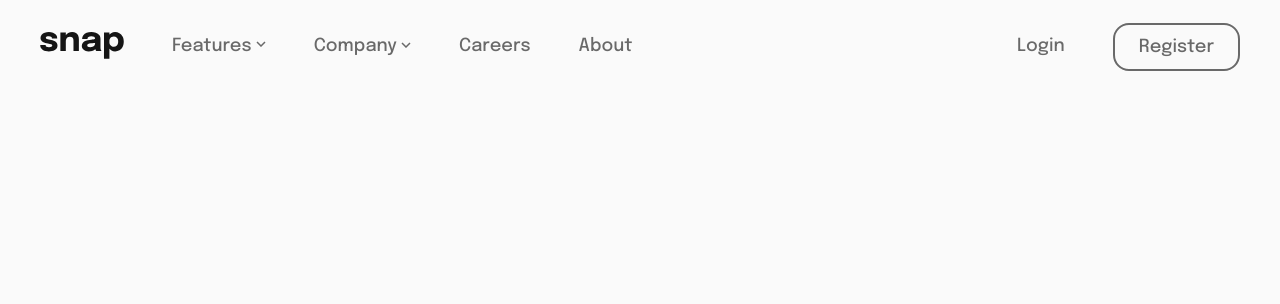
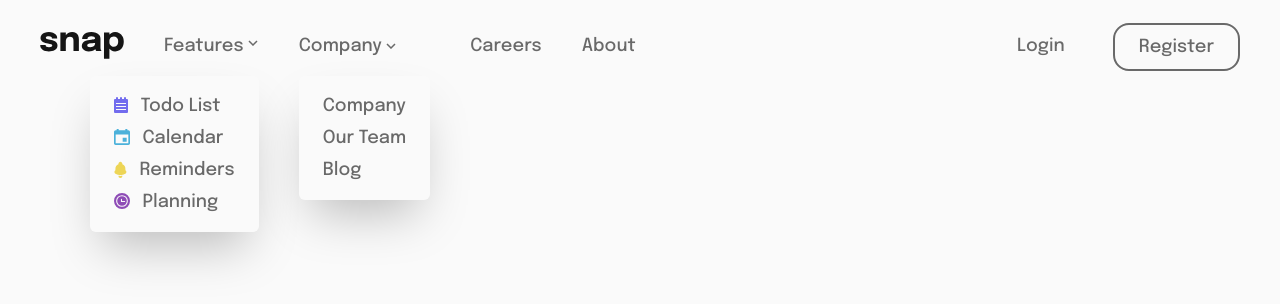
Before and after one commit to AbelardoOk/Frontend-challenge-Snap-Landing-page, a Next.js app: page / in a window 1280 px wide. Shown: the top 304 px of the page. Built offline with nearby package versions, Linux system fonts and the light colour scheme.

Commit message:
feat: finish header

```diff
--- a/src/components/arrowDown.tsx
+++ b/src/components/arrowDown.tsx
@@ -1,7 +1,7 @@
 export function ArrowDown() {
   return(
     <svg width="10" height="6" xmlns="http://www.w3.org/2000/svg"
-    className="mt-[10%]">
+    className="mt-[8%]">
       <path stroke="currentColor" strokeWidth="1.5" fill="none" d="m1 1 4 4 4-4"/></svg>
   )
 }
--- /dev/null
+++ b/src/components/arrowUp.tsx
@@ -0,0 +1,7 @@
+export function ArrowUp(){
+  return(
+    <svg width="10" height="6" xmlns="http://www.w3.org/2000/svg"
+    className="mt-[10%]">
+      <path stroke="currentColor" stroke-width="1.5" fill="none" d="m1 5 4-4 4 4"/></svg>
+  )
+}
--- /dev/null
+++ b/src/components/calendar.tsx
@@ -0,0 +1,7 @@
+export function CalendarIcon(){
+  return(
+    <svg width="16" height="16" xmlns="http://www.w3.org/2000/svg"
+    className="mt-[4%]"
+    ><path d="M12.667 8.667h-4v4h4v-4ZM11.334 0v1.333H4.667V0h-2v1.333h-1C.75 1.333 0 2.083 0 3v11.333C0 15.25.75 16 1.667 16h12.667C15.25 16 16 15.25 16 14.333V3c0-.917-.75-1.667-1.666-1.667h-1V0h-2Zm3 14.333H1.667V5.5h12.667v8.833Z" fill="#4BB1DA"/></svg>
+  )
+}
--- a/src/components/header.tsx
+++ b/src/components/header.tsx
@@ -1,39 +1,107 @@
+"use client";
+
 import { Logo } from "./logo";
 import { ArrowDown } from "./arrowDown";
+import { useState } from "react";
+import { ArrowUp } from "./arrowUp";
+import { list } from "postcss";
+import { CalendarIcon } from "./calendar";
+import { TodoIcon } from "./todo";
+import { ReminderIcon } from "./reminder";
+import { PlanIcon } from "./planing";
 
 export function Header() {
-  return(
+  const [isOpenFeature, setIsOpenFeature] = useState(false);
+  const [isOpenCompany, setIsOpenCompany] = useState(false);
+
+  return (
     <header className="flex justify-between flex-row font-medium px-10 py-8">
-
-      <div className="flex flex-row gap-12">
-
+      <div className="flex flex-row items-start gap-10">
         <Logo />
 
-        <div className="flex flex-row gap-1 fill-neutral-gray hover:text-neutral-black hover:fill-neutral-black transition duration-300">
-          <a href="">Features</a>
-          <ArrowDown />
+        <div className="flex flex-col fill-neutral-gray">
+          <button
+            onClick={() => setIsOpenFeature((prev) => !prev)}
+            className="flex flex-row gap-1 hover:text-neutral-black hover:fill-neutral-black transition duration-300"
+          >
+            Features
+            {!isOpenFeature ? <ArrowDown /> : <ArrowUp />}
+          </button>
+
+          {!isOpenFeature ? (
+            <div className="flex flex-col gap-1 shadow-2xl mt-4 ml-[-4.6rem] px-6 py-4 rounded-md ">
+              <a
+                href=""
+                className="flex flex-row gap-3 hover:text-neutral-black hover:fill-neutral-black transition duration-300"
+              >
+                <TodoIcon />
+                Todo List
+              </a>
+              <a
+                href=""
+                className="flex flex-row gap-3 hover:text-neutral-black hover:fill-neutral-black transition duration-300"
+              >
+                <CalendarIcon />
+                Calendar
+              </a>
+              <a
+                href=""
+                className="flex flex-row gap-3 hover:text-neutral-black hover:fill-neutral-black transition duration-300"
+              >
+                <ReminderIcon />
+                Reminders
+              </a>
+              <a
+                href=""
+                className="flex flex-row gap-3 hover:text-neutral-black hover:fill-neutral-black transition duration-300"
+              >
+                <PlanIcon />
+                Planning
+              </a>
+            </div>
+          ) : (
+            <div></div>
+          )}
         </div>
 
-        <div className="flex flex-row gap-1 fill-neutral-gray hover:text-neutral-black hover:fill-neutral-black transition duration-300">
-          <a href="">Company</a>
-          <ArrowDown />
+        <div className="flex flex-col fill-neutral-gray">
+          <button
+            onClick={() => setIsOpenCompany((prev) => !prev)}
+            className="flex flex-row gap-1 hover:text-neutral-black hover:fill-neutral-black transition duration-300"
+          >
+            Company
+            {!isOpenCompany ? <ArrowDown /> : <ArrowUp />}
+          </button>
+
+          {!isOpenCompany ? (
+            <div className="flex flex-col gap-1 shadow-2xl mt-4 px-6 py-4 rounded-md">
+              <a href="" className="hover:text-neutral-black hover:fill-neutral-black transition duration-300">
+                Company
+              </a>
+              <a href="" className="hover:text-neutral-black hover:fill-neutral-black transition duration-300">
+                Our Team
+              </a>
+              <a href="" className="hover:text-neutral-black hover:fill-neutral-black transition duration-300">
+                Blog
+              </a>
+            </div>
+          ) : (
+            <div></div>
+          )}
         </div>
 
-        <a href="" className="hover:text-neutral-black transition duration-300">Careers</a>
-        <a href="" className="hover:text-neutral-black transition duration-300">About</a>
+        <button className="hover:text-neutral-black transition duration-300">Careers</button>
 
+        <button className="hover:text-neutral-black transition duration-300">About</button>
       </div>
 
-      <div className="flex gap-12">
-        <a href="" className="hover:text-neutral-black transition duration-300">Login</a>
+      <div className="flex flex-row items-start gap-12">
+        <button className="hover:text-neutral-black transition duration-300">Login</button>
 
-        <a href="" className="mt-[-4%] px-6 py-2 border-neutral-gray border-2 rounded-2xl hover:text-neutral-black hover:border-neutral-black transition duration-300">
+        <button className="mt-[-4%] px-6 py-2 border-neutral-gray border-2 rounded-2xl hover:text-neutral-black hover:border-neutral-black transition duration-300">
           Register
-        </a>
+        </button>
       </div>
-
-
-
     </header>
-  )
+  );
 }
--- /dev/null
+++ b/src/components/planing.tsx
@@ -0,0 +1,7 @@
+export function PlanIcon(){
+  return(
+    <svg width="16" height="16" xmlns="http://www.w3.org/2000/svg"
+    className="mt-[4%]">
+    <path d="M8 0a8 8 0 1 1 0 16A8 8 0 0 1 8 0Zm0 2.133a5.867 5.867 0 1 0 0 11.734A5.867 5.867 0 0 0 8 2.133ZM8 3.2a4.8 4.8 0 1 1 0 9.6 4.8 4.8 0 0 1 0-9.6Zm-.533 2.667a.533.533 0 0 0-.534.533v2.133c0 .295.24.534.534.534h3.2a.533.533 0 0 0 0-1.067H8V6.4a.533.533 0 0 0-.533-.533Z" fill="#8E4CB6"/></svg>
+  )
+}
--- /dev/null
+++ b/src/components/reminder.tsx
@@ -0,0 +1,7 @@
+export function ReminderIcon(){
+  return(
+    <svg width="13" height="17" xmlns="http://www.w3.org/2000/svg"
+    className="mt-[4%]">
+    <path d="M6.408 13.916c-3.313 0-6-1.343-6-3 0-.612.371-1.18 1-1.654V7.916a5 5 0 0 1 3.041-4.6 2 2 0 0 1 3.507-1.664 2 2 0 0 1 .411 1.664 5.002 5.002 0 0 1 3.041 4.6v1.346c.629.474 1 1.042 1 1.654 0 1.657-2.687 3-6 3Zm0 1c.694 0 1.352-.066 1.984-.16.004.054.016.105.016.16a2 2 0 0 1-4 0c0-.055.012-.106.016-.16.633.094 1.29.16 1.984.16Z" fill="#EDD556"/></svg>
+  )
+}
--- /dev/null
+++ b/src/components/todo.tsx
@@ -0,0 +1,7 @@
+export function TodoIcon(){
+  return(
+    <svg width="14" height="16" xmlns="http://www.w3.org/2000/svg"
+    className="mt-[4%]">
+    <path d="M14 3v12a1 1 0 0 1-1 1H1a1 1 0 0 1-1-1V3a1 1 0 0 1 1-1h1V1a1 1 0 1 1 2 0v1h2V1a1 1 0 1 1 2 0v1h2V1a1 1 0 0 1 2 0v1h1a1 1 0 0 1 1 1Zm-2 3H2v1h10V6Zm0 3H2v1h10V9Zm0 3H2v1h10v-1Z" fill="#726CEE"/></svg>
+  )
+}
```
Also changed, not shown: src/components/content.tsx (added).
